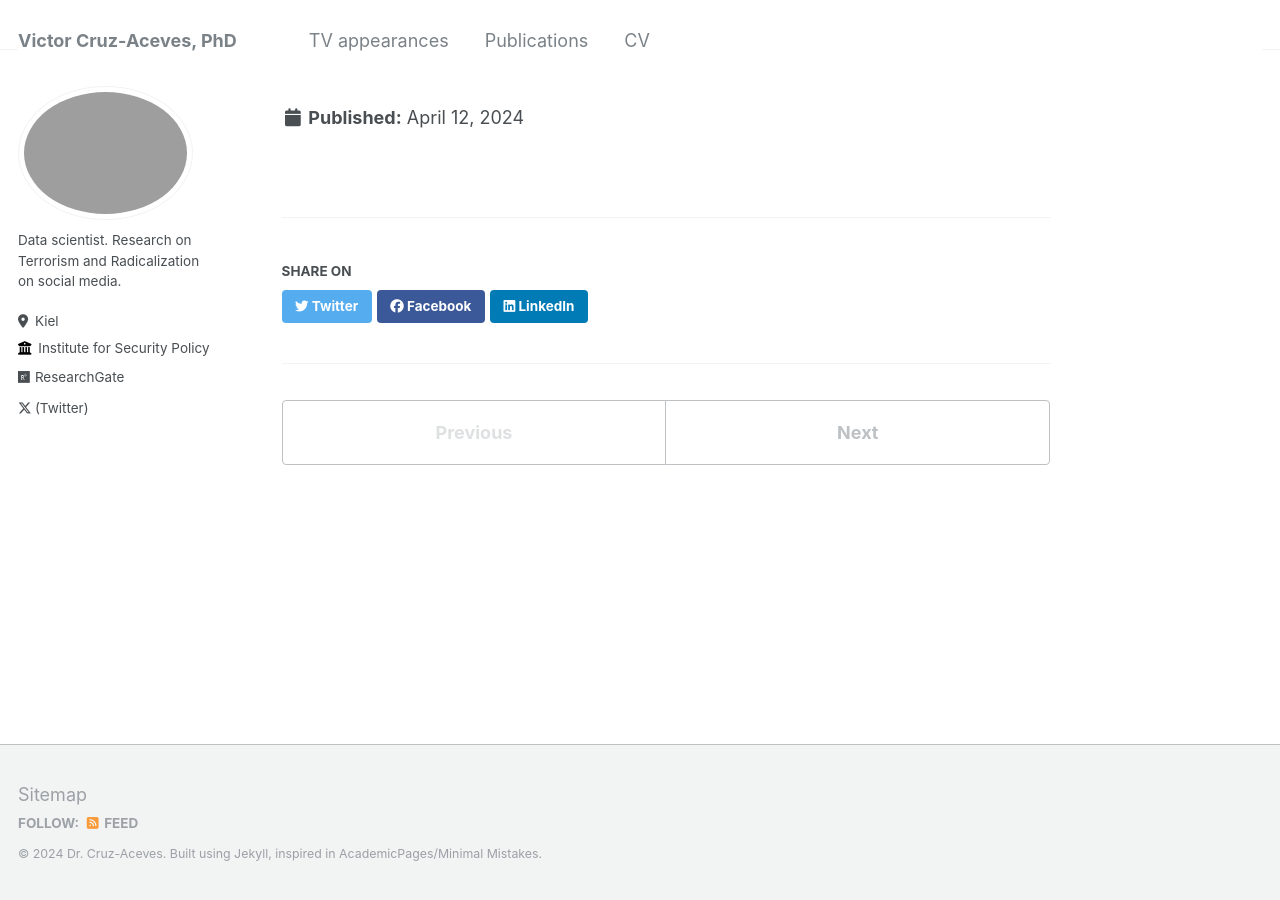
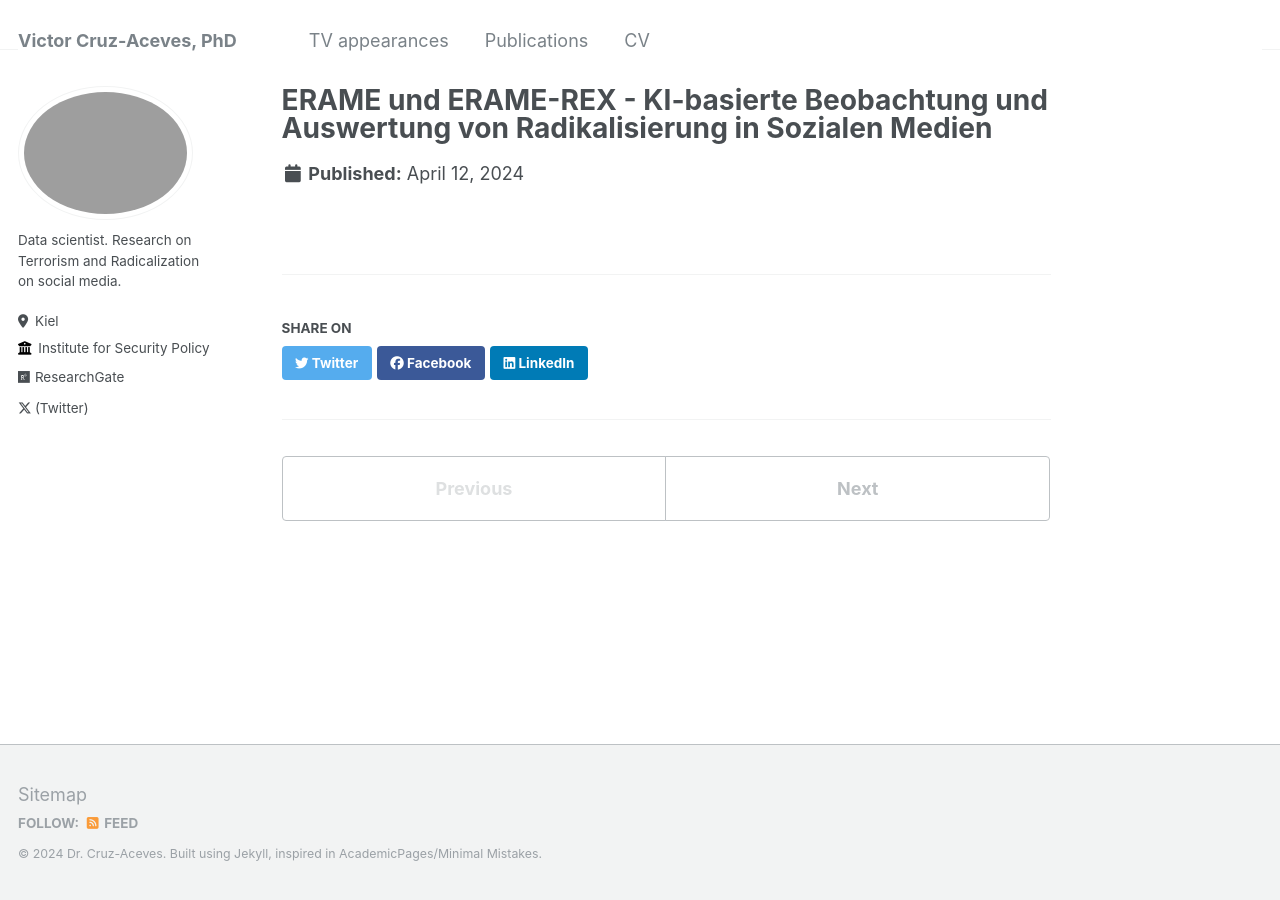
Before and after one commit to victor-cruz-aceves/victor-cruz-aceves.github.io, a Jekyll site: the page built from _portfolio/portfolio-1.md, in a window 1280 px wide. Built offline with Jekyll 4.4.1, drawn with Linux system fonts in a browser that asks for light colours; some of the changed lines change nothing that is shown.

Commit message:
Set paper title as actual clickable title

```diff
--- a/_portfolio/portfolio-1.md
+++ b/_portfolio/portfolio-1.md
@@ -1,5 +1,5 @@
 ---
-title: ""
-excerpt: "Cruz-Aceves, Victor et. al. (2024): [ERAME und ERAME-REX - KI-basierte Beobachtung und Auswertung von Radikalisierung in Sozialen Medien](../images/v2_s_MOTRA-K-Poster_geschw%C3%A4rzt.jpg). Poster/software-demo at the *Monitoringsystem und Transferplattform Radikalisierung* [*(MOTRA-K) Conference*](https://www.motra.info/motra-k-2024/) in Wiesbaden, Germany<br/><img src='../images/v2_s_MOTRA-K-Poster_geschw%C3%A4rzt.jpg' width='120' /> <img src='../images/Victor_poster_1S.jpg' width='120' />"
+title: "ERAME und ERAME-REX - KI-basierte Beobachtung und Auswertung von Radikalisierung in Sozialen Medien"
+excerpt: "Poster/software-demo at the *Monitoringsystem und Transferplattform Radikalisierung* [*(MOTRA-K) Conference*](https://www.motra.info/motra-k-2024/) in Wiesbaden, Germany; 2024<br/><img src='../images/v2_s_MOTRA-K-Poster_geschw%C3%A4rzt.jpg' width='120' /> <img src='../images/Victor_poster_1S.jpg' width='120' />"
 collection: portfolio
 ---
```
